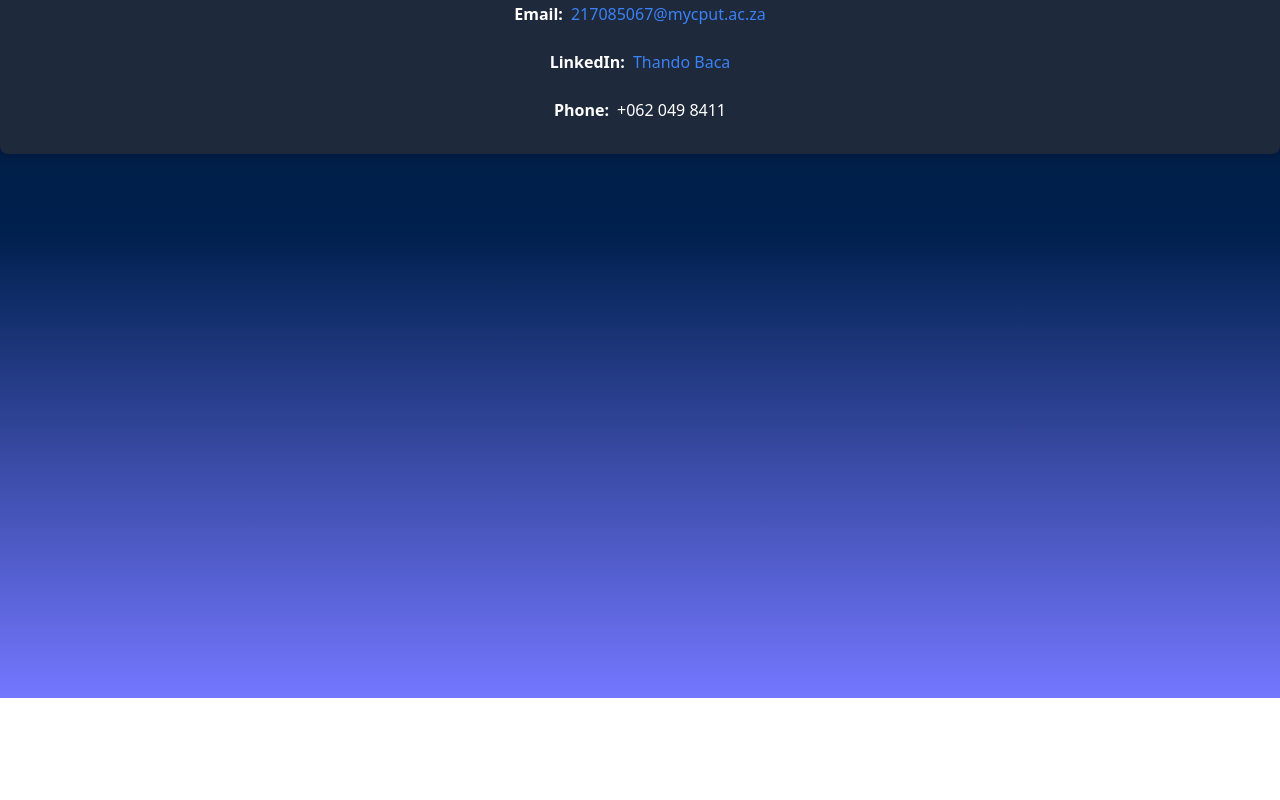
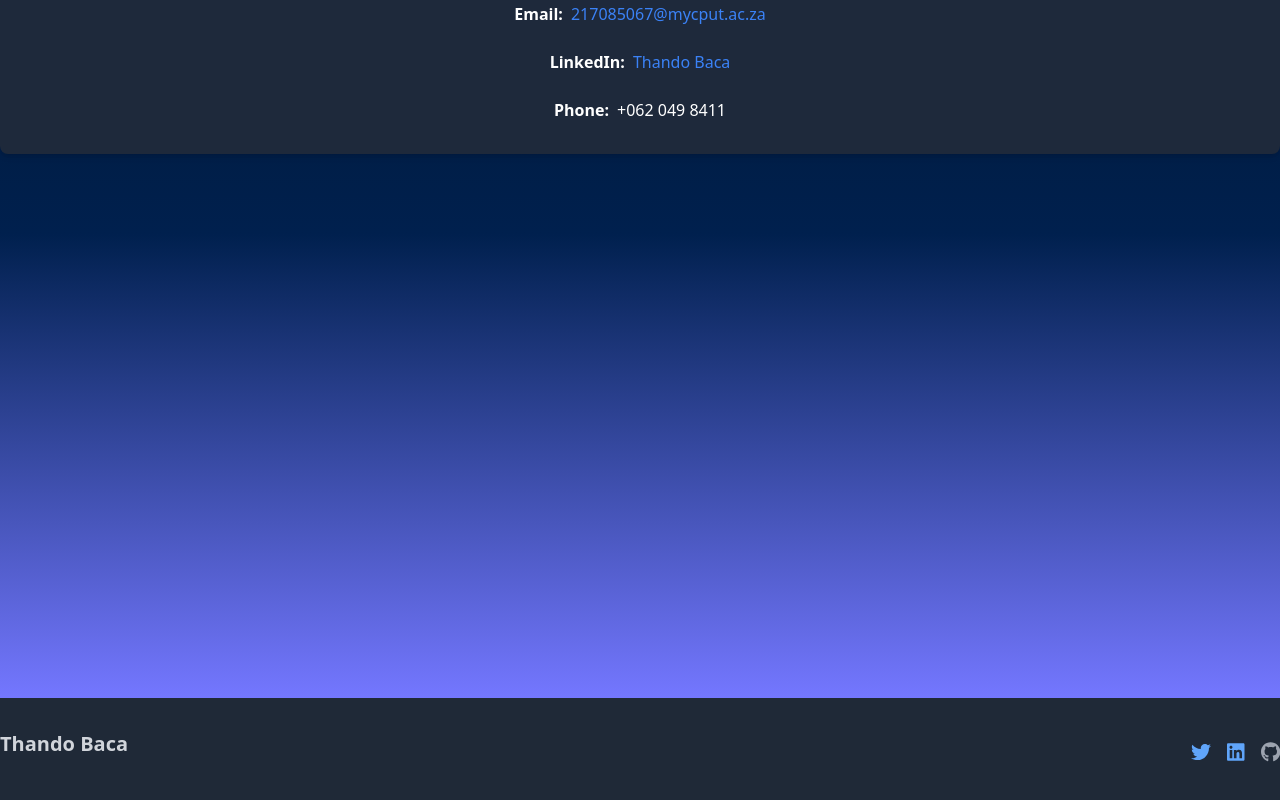
Before and after one commit to ThandoBaca/my-portfolio, a React (Create React App) app: page /contact in a window 1280 px wide. Shown: the part 230-1030 px from the top of the page. Before the commit the page ends 928 px from the top, so only its background shows below. Built offline with nearby package versions, Linux system fonts and the light colour scheme.

Commit message:
Added a footer component and updated the hero.js

```diff
--- a/package.json
+++ b/package.json
@@ -3,6 +3,9 @@
   "version": "0.1.0",
   "private": true,
   "dependencies": {
+    "@fortawesome/fontawesome-svg-core": "^6.4.2",
+    "@fortawesome/free-brands-svg-icons": "^6.4.2",
+    "@fortawesome/react-fontawesome": "^0.2.0",
     "@headlessui/react": "^1.7.17",
     "@testing-library/jest-dom": "^5.17.0",
     "@testing-library/react": "^13.4.0",
--- a/src/App.js
+++ b/src/App.js
@@ -3,10 +3,9 @@ import Header from "./components/Header";
 import About from "./components/About";
 import Home from "./page/Home";
 import Contact from "./components/Contact";
-
-
 import { Routes, Route } from "react-router-dom";
 import Portfolio from "./components/Portfolio";
+import Footer from "./components/Footer";
 
 function App() {
   return (
@@ -18,6 +17,7 @@ function App() {
         <Route path="/portfolio" element={<Portfolio />} />
         <Route path="/contact" element={<Contact />} />
       </Routes>
+      <Footer />
     </>
   );
 }
--- /dev/null
+++ b/src/components/Footer.js
@@ -0,0 +1,41 @@
+import React from 'react';
+import { FontAwesomeIcon } from '@fortawesome/react-fontawesome';
+import { faTwitter, faLinkedin, faGithub } from '@fortawesome/free-brands-svg-icons';
+
+const Footer = () => {
+  return (
+    <footer className="bg-gray-800 text-white py-6 md:py-8">
+      <div className="container mx-auto flex justify-between items-center">
+        <div className="text-gray-300 text-lg md:text-xl font-bold mb-2 md:mb-4">Thando Baca</div>
+        <div className="flex space-x-3 md:space-x-4">
+          <a
+            href="https://twitter.com/thando_baca"
+            target="_blank"
+            rel="noopener noreferrer"
+            className="text-blue-400 hover:text-blue-500 transition"
+          >
+            <FontAwesomeIcon icon={faTwitter} size="lg" />
+          </a>
+          <a
+            href="https://www.linkedin.com/in/thando-baca-51249913b"
+            target="_blank"
+            rel="noopener noreferrer"
+            className="text-blue-400 hover:text-blue-500 transition"
+          >
+            <FontAwesomeIcon icon={faLinkedin} size="lg" />
+          </a>
+          <a
+            href="https://github.com/ThandoBaca"
+            target="_blank"
+            rel="noopener noreferrer"
+            className="text-gray-400 hover:text-gray-500 transition"
+          >
+            <FontAwesomeIcon icon={faGithub} size="lg" />
+          </a>
+        </div>
+      </div>
+    </footer>
+  );
+};
+
+export default Footer;
--- a/src/components/Hero.js
+++ b/src/components/Hero.js
@@ -2,11 +2,13 @@ import React from 'react';
 import HeroImg from '../assets/Hero1.png';
 import { Link } from 'react-router-dom';
 import { motion } from 'framer-motion';
+import { FontAwesomeIcon } from '@fortawesome/react-fontawesome';
+import { faTwitter, faLinkedin, faGithub } from '@fortawesome/free-brands-svg-icons';
 
 const Hero = () => {
   return (
     <motion.section
-      className='bg-gradient-to-b from-[#001529] via-[#00204E] to-[#7477FF] text-white min-h-screen flex items-center justify-center'
+      className='bg-gradient-to-b from-[#001529] via-[#00204E] to-[#7477FF] text-white min-h-screen flex flex-col md:flex-row items-center justify-center'
       initial={{ opacity: 0 }}
       animate={{ opacity: 1 }}
       transition={{ duration: 1 }}
@@ -28,7 +30,34 @@ const Hero = () => {
             I am proficient in React.JS and Tailwind CSS. Let's build something amazing together!
           </p>
 
-          <Link to='/portfolio'>
+          <div className="flex space-x-4 mt-2 h-40"> {/* Adjusted spacing */}
+            <a
+              href="https://twitter.com/your_twitter"
+              target="_blank"
+              rel="noopener noreferrer"
+              className="text-blue-400 hover:text-blue-500 transition"
+            >
+              <FontAwesomeIcon icon={faTwitter} size="4x" />
+            </a>
+            <a
+              href="https://linkedin.com/in/your_linkedin"
+              target="_blank"
+              rel="noopener noreferrer"
+              className="text-blue-400 hover:text-blue-500 transition"
+            >
+              <FontAwesomeIcon icon={faLinkedin} size="4x" />
+            </a>
+            <a
+              href="https://github.com/your_github"
+              target="_blank"
+              rel="noopener noreferrer"
+              className="text-gray-400 hover:text-gray-500 transition"
+            >
+              <FontAwesomeIcon icon={faGithub} size="4x" />
+            </a>
+          </div>
+
+          <Link to='/portfolio' className='mt-8'> {/* Adjusted spacing */}
             <button className='btn bg-accent border-2 border-[#7477FF] text-white px-8 py-3 rounded-lg hover:bg-transparent hover:border-accent'>
               See Projects
             </button>
@@ -39,7 +68,7 @@ const Hero = () => {
           initial={{ x: 100, opacity: 0 }}
           animate={{ x: 0, opacity: 1 }}
           transition={{ duration: 1 }}
-          className="hero-img order-first md:order-last"
+          className="hero-img order-first md:order-last mt-6 md:mt-0"
         >
           <img src={HeroImg} alt="Developer illustration" className="w-full md:w-96 mx-auto md:mx-0 rounded-lg shadow-lg filter brightness-110"/>
         </motion.div>
```
Also changed, not shown: 1 other file (tests, documents, lock files or other folders).
